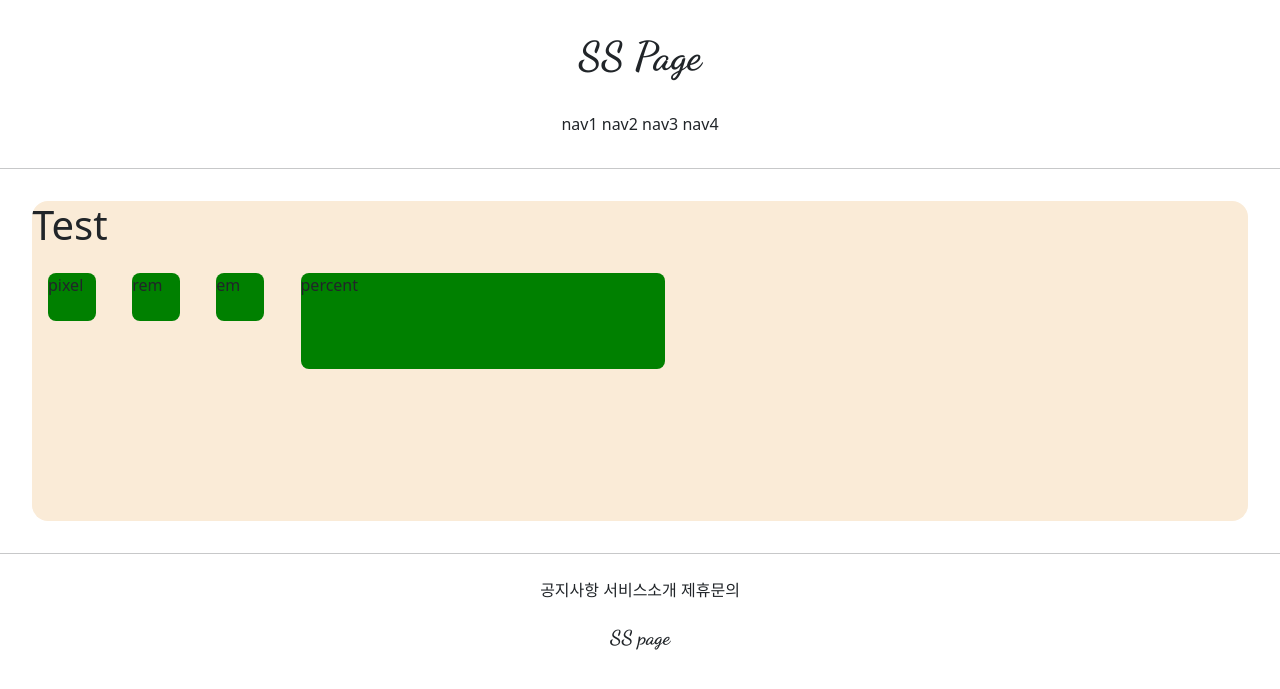
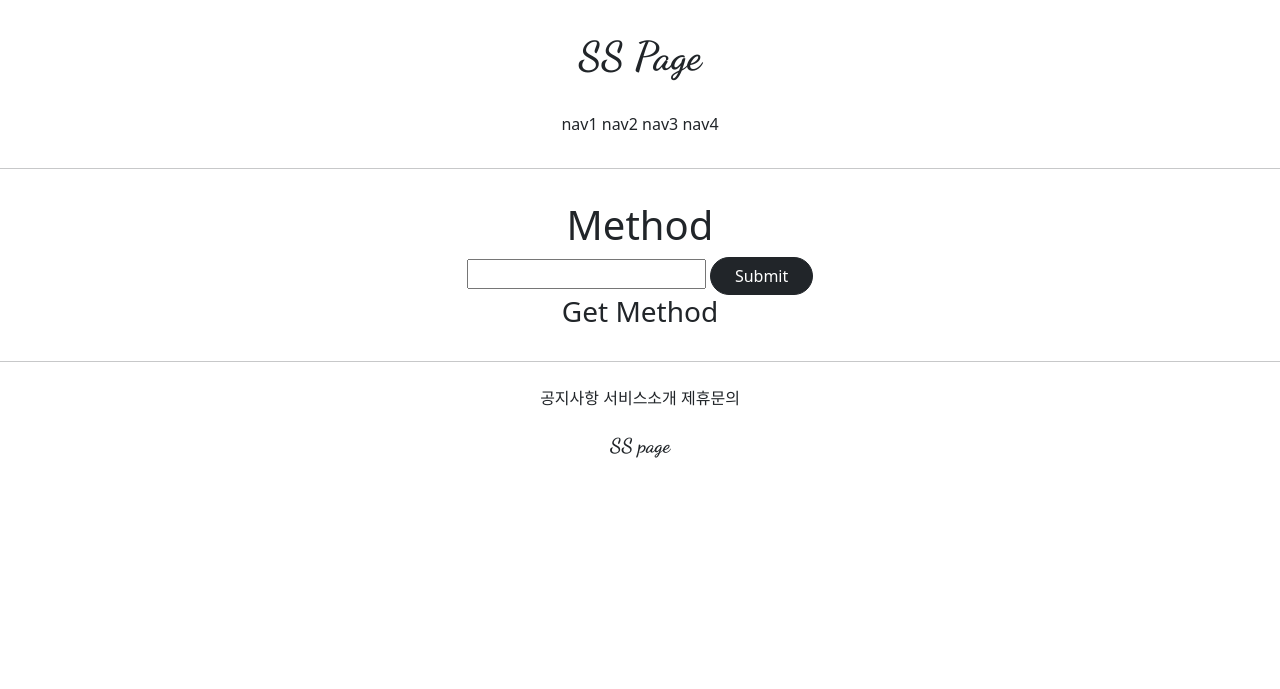
Before and after one commit to NOESYU/self_django, a Django app: page /account/hihi/ in a window 1280 px wide. Shown: the top 689 px of the page. Run offline with Django 3.2, Linux system fonts and the light colour scheme; parts of the project's set-up code (start-up, migrations or seed data) failed here and were passed over.

Commit message:
210712 self commit 1

```diff
--- a/accountapp/templates/accountapp/hello_world.html
+++ b/accountapp/templates/accountapp/hello_world.html
@@ -2,25 +2,15 @@
 
 {% block content %}
 
-    <style> {#internal style sheet#}
-        .testing {
-            background-color: green;
-            margin: 1rem;
-            height: 48px;
-            width: 48px;
-            border-radius: .5rem;
-            display: inline-block
-        }
-    </style>
+    <div style="margin: 2rem; text-align: center">
+        <h1>Method</h1>
 
-    <div style="height: 20rem; background-color: antiquewhite; margin: 2rem;
-                border-radius: 1rem; overflow: hidden">
+    <form action="/account/hihi/" method="post">
+        {% csrf_token %}
+        <input type="text" name="input_text">
+        <input type="submit" class="btn btn-dark rounded-pill px-4">
+    </form>
+    <h3>{{ text }}</h3>
 
-        <h1>Test</h1>
-
-        <div class="testing" style="width: 48px; height: 48px">pixel</div>
-        <div class="testing" style="width: 3rem; height: 3rem">rem</div>
-        <div class="testing" style="width: 3em; height: 3em">em</div>
-        <div class="testing" style="width: 30%; height: 30%">percent</div>
     </div>
 {% endblock %}
--- a/accountapp/views.py
+++ b/accountapp/views.py
@@ -4,4 +4,10 @@ from django.shortcuts import render
 # Create your views here.
 
 def hihi(request):
-    return render(request, 'accountapp/hello_world.html')
+    if request.method == 'POST':
+        temp = request.POST.get('input_text')
+        return render(request, 'accountapp/hello_world.html',
+                      context={'text': temp})
+    elif request.method == 'GET':
+        return render(request, 'accountapp/hello_world.html',
+                      context={'text':'Get Method'})
```
